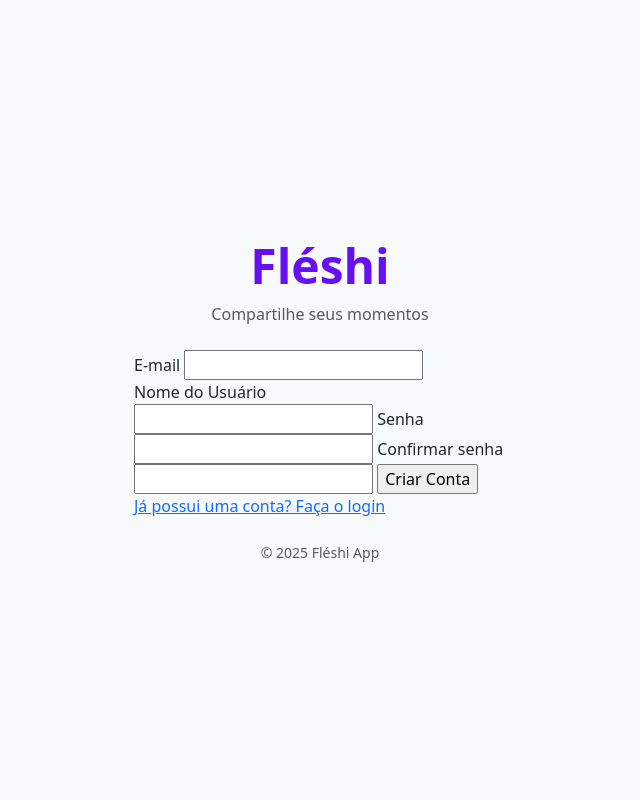
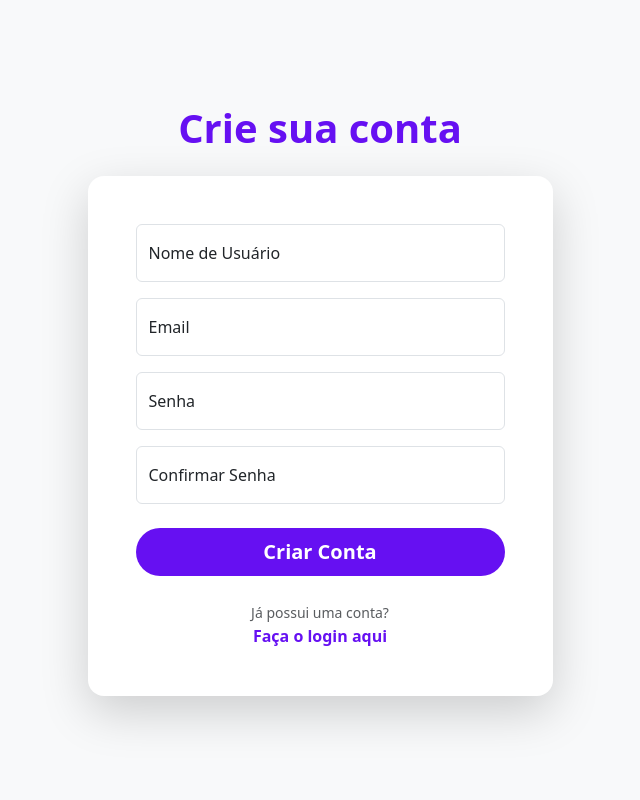
Before and after one commit to MariaIsaabell/Fleshi, a Flask app: page /createaccount in a window 1280 px wide. Shown: the whole page, without its empty margins (320-960 px from the left). Run offline with Flask 3, Linux system fonts and the light colour scheme; some libraries are stand-ins or nearby versions.

Commit message:
style: Update create account styling

```diff
--- a/appfleshi/templates/createaccount.html
+++ b/appfleshi/templates/createaccount.html
@@ -1,37 +1,99 @@
 {% extends "homepage.html" %}
 
 {% block title %}
-  Fléshi  - Criar Conta
+    Fléshi - Criar Conta
 {% endblock %}
 
-{% block form %}
+{% block body %}
+
+    <div class="container d-flex justify-content-center align-items-center min-vh-100 py-5">
+
+        <div class="col-11 col-md-8 col-lg-5">
+
+            <div class="text-center mb-4">
+                <h1 class="fw-bold" style="color: #6610f2;">Crie sua conta</h1>
+            </div>
+
+            <div class="card shadow-lg border-0 rounded-4">
+                <div class="card-body p-5">
+
                     <form method="post">
                         {{ form.csrf_token }}
-        {{ form.email.label() }}
-        {{ form.email() }}
 
+                        <div class="form-floating mb-3">
+                            {% if form.username.errors %}
+                                {{ form.username(class="form-control is-invalid", placeholder="Usuário", id="floatUser") }}
+                                <div class="invalid-feedback">
+                                    {% for erro in form.username.errors %}
+                                        {{ erro }}
+                                    {% endfor %}
+                                </div>
+                            {% else %}
+                                {{ form.username(class="form-control", placeholder="Usuário") }}
+                            {% endif %}
+                            <label>Nome de Usuário</label>
+                        </div>
+
+                        <div class="form-floating mb-3">
                             {% if form.email.errors %}
+                                {{ form.email(class="form-control is-invalid", placeholder="Email", id="floatEmail") }}
+                                <div class="invalid-feedback">
                                     {% for erro in form.email.errors %}
-              <p class="alert alert-danger">{{ erro }}</p>
+                                        {{ erro }}
                                     {% endfor %}
+                                </div>
+                            {% else %}
+                                {{ form.email(class="form-control", placeholder="Email") }}
                             {% endif %}
+                            <label>Email</label>
+                        </div>
 
-        {{ form.username.label }}
-        {{ form.username() }}
+                        <div class="form-floating mb-3">
+                            {% if form.password.errors %}
+                                {{ form.password(class="form-control is-invalid", placeholder="Senha", id="floatPass") }}
+                                <div class="invalid-feedback">
+                                    {% for erro in form.password.errors %}
+                                        {{ erro }}
+                                    {% endfor %}
+                                </div>
+                            {% else %}
+                                {{ form.password(class="form-control", placeholder="Senha") }}
+                            {% endif %}
+                            <label>Senha</label>
+                        </div>
 
-          {% if form.username.errors %}
-            {% for erro in form.username.errors %}
-              <p class="alert alert-danger">{{ erro }}</p>
+                        <div class="form-floating mb-4">
+                            {% if form.confirm_password.errors %}
+                                {{ form.confirm_password(class="form-control is-invalid", placeholder="Confirmar", id="floatConfirm") }}
+                                <div class="invalid-feedback">
+                                    {% for erro in form.confirm_password.errors %}
+                                        {{ erro }}
                                     {% endfor %}
+                                </div>
+                            {% else %}
+                                {{ form.confirm_password(class="form-control", placeholder="Confirmar") }}
                             {% endif %}
+                            <label>Confirmar Senha</label>
+                        </div>
 
-        {{ form.password.label() }}
-        {{ form.password() }}
+                        <div class="d-grid gap-2">
+                            {{ form.submit(class="btn btn-lg text-white fw-bold rounded-pill", style="background-color: #6610f2;") }}
+                        </div>
 
-        {{ form.confirm_password.label() }}
-        {{ form.confirm_password() }}
+                    </form>
 
-        {{ form.submit() }}
-   </form>
-<a href="{{url_for('homepage')}}">Já possui uma conta? Faça o login</a>
+                    <div class="text-center mt-4">
+                        <span class="text-muted small">Já possui uma conta?</span>
+                        <br>
+                        <a href="{{ url_for('homepage') }}" class="text-decoration-none fw-bold" style="color: #6610f2;">
+                            Faça o login aqui
+                        </a>
+                    </div>
+
+                </div>
+            </div>
+
+        </div>
+    </div>
+
 {% endblock %}
```
Also changed, not shown: instance/datafleshi.db. Lines whose indentation alone changed are shown as unchanged.
